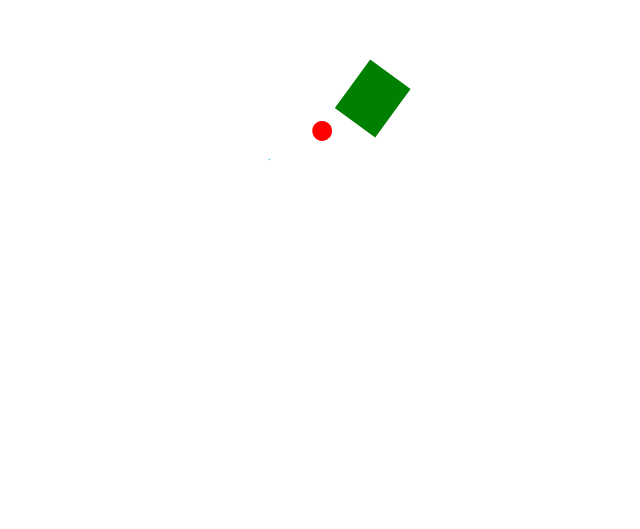
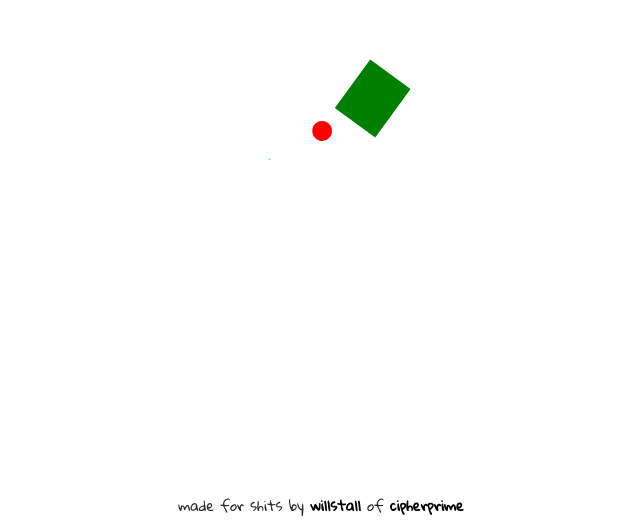
Before and after one commit to willstall/CreateJSScaffold, a plain HTML site: page index.html in a window 1280 px wide. Shown: the part 271-800 px from the top of the page, without its empty margins (319-959 px from the left). Drawn offline with Linux system fonts and the light colour scheme.

Commit message:
added footer

```diff
--- a/css/main.css
+++ b/css/main.css
@@ -7,4 +7,28 @@ html, body, div, ul, li, button, h1, p
 body
 {
     overflow: hidden;
+    font-family: 'Gloria Hallelujah', cursive;
+    font-size: 14px;
 }
+
+#footer
+{
+    position: absolute;
+    bottom: 10px;
+    text-align: center;
+    vertical-align: middle;
+    width: 100%;
+    color: #292929;
+}
+
+a
+{
+    color: #000000;
+    font-weight: bold;
+    text-decoration: none;
+}
+
+a:hover
+{
+    color: cyan;
+}
--- a/index.html
+++ b/index.html
@@ -1,10 +1,11 @@
 <html>
 	<head>
-		<title>Example Project</title>
+		<title>Project</title>
 
-    	<meta name="description" content="DDH Web Lab">
-    	<meta name="author" content="Deep Dark Hole">
+    	<meta name="author" content="William Stallwood">
+		<meta name="description" content="Project">
 
+		<link href="https://fonts.googleapis.com/css?family=Gloria+Hallelujah" rel="stylesheet">
     	<link rel="stylesheet" href="css/main.css">
 
 		<!-- <script src="https://code.createjs.com/createjs-2015.11.26.min.js"></script> -->
@@ -18,6 +19,9 @@
 	<body onload="main();">
     	<div id="content">
         	<canvas id="canvas" width="320" height="568"></canvas>
-    	</div>
+		</div>
+		<div id="footer">
+			<p>made for shits by <a href="http://twitter.com/willstall/">willstall</a> of <a href="http://www.cipherprime.com">cipherprime</a></p>
+		</div>
 	</body>
 </html>
```
